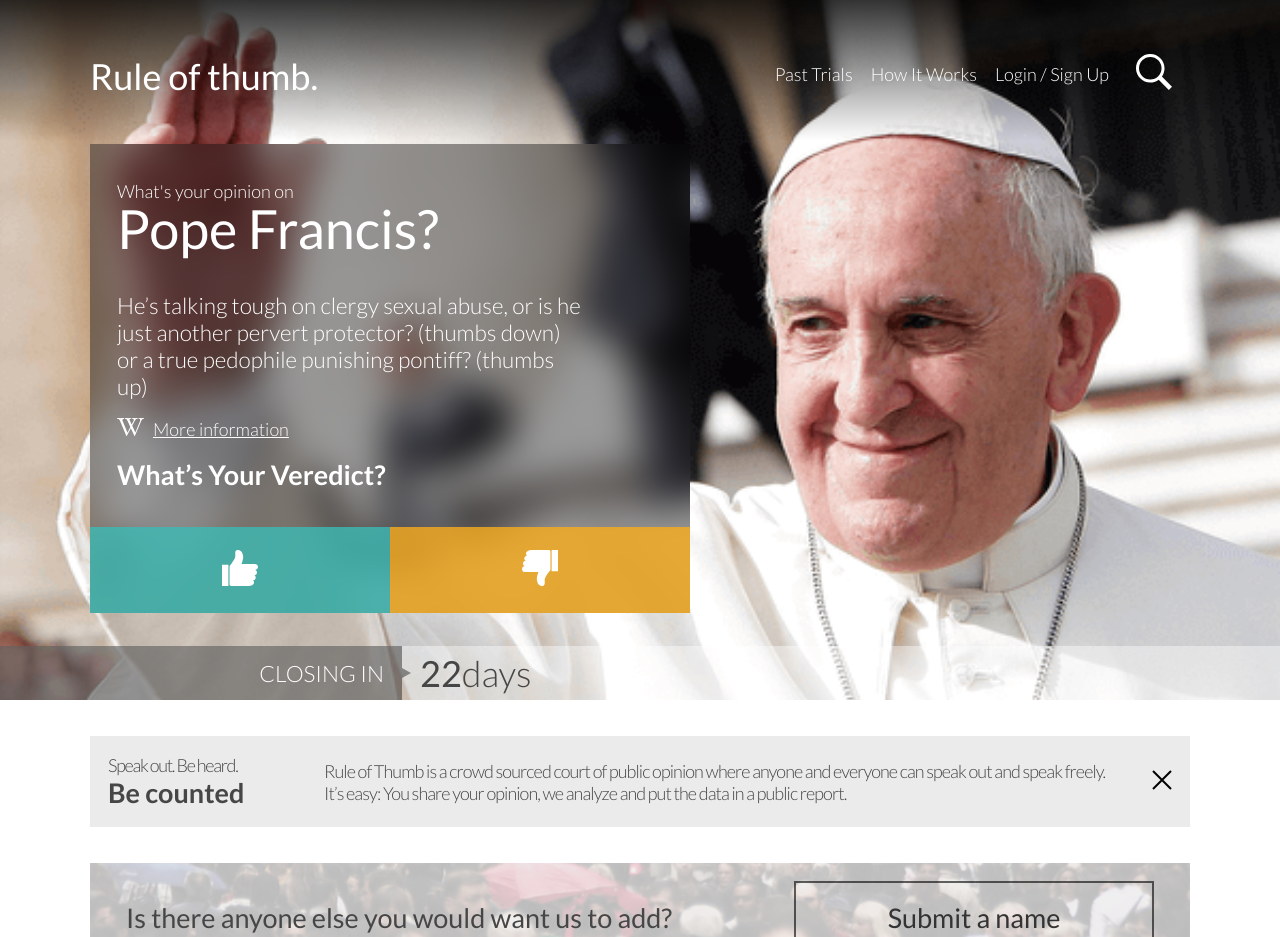
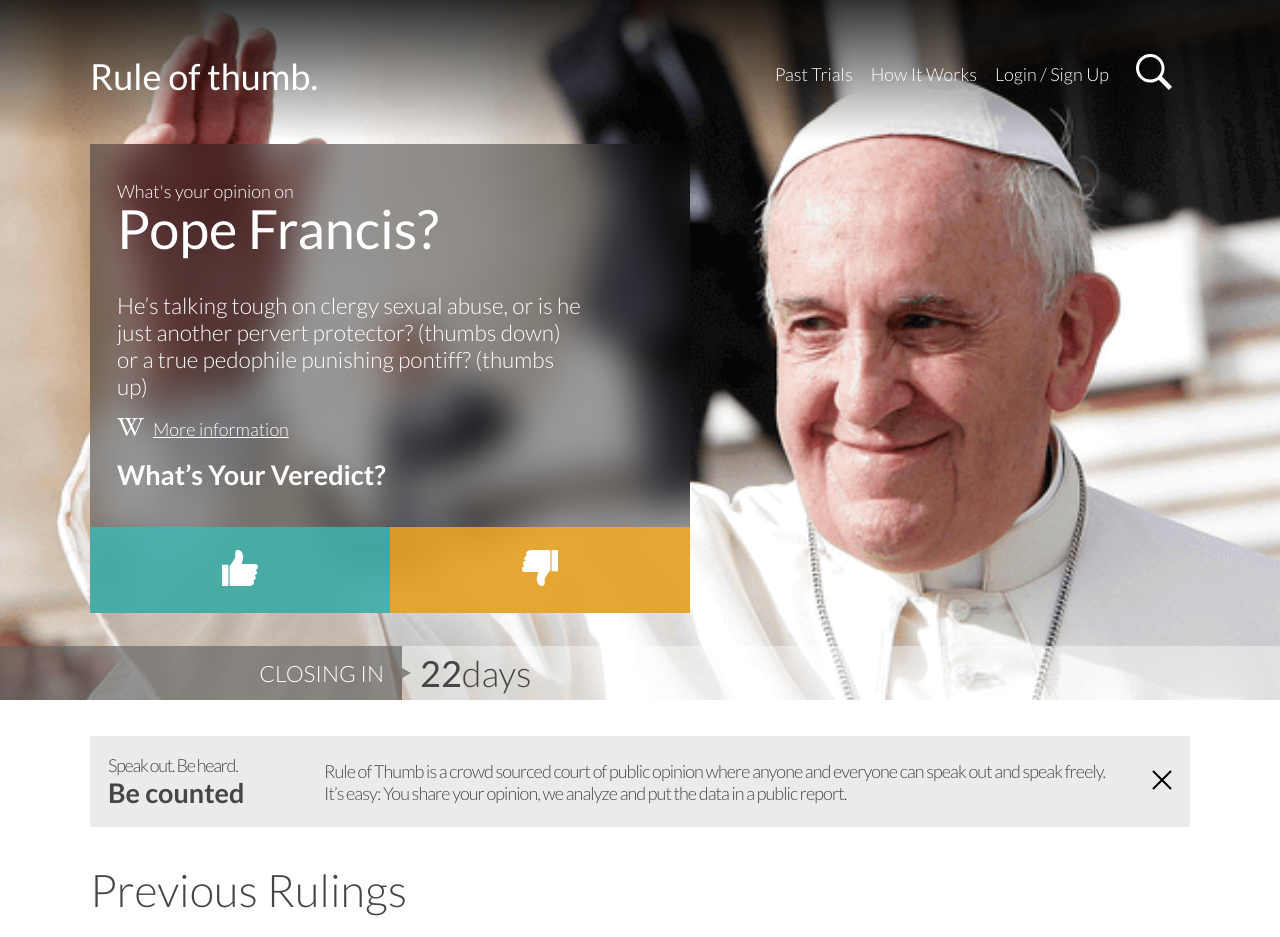
Before and after one commit to dannydj/rule-of-thumb, a React (Create React App) app: page / in a window 1280 px wide. Shown: the top 937 px of the page. Built offline with nearby package versions, Linux system fonts and the light colour scheme.

Commit message:
Cards container component was created

```diff
--- a/src/App.tsx
+++ b/src/App.tsx
@@ -1,6 +1,6 @@
 import React from 'react'
 import { Helmet } from 'react-helmet'
-import { BottomBanner, Footer, Header, Navbar, TopBanner } from './components'
+import { BottomBanner, CardsContainer, Footer, Header, Navbar, TopBanner } from './components'
 import './css/main.css'
 
 function App() {
@@ -18,7 +18,9 @@
         <Header />
         <div className="max-centered">
           <TopBanner />
-          <main role="main"></main>
+          <main role="main">
+            <CardsContainer />
+          </main>
           <BottomBanner />
           <hr role="separator" />
           <Footer />
--- /dev/null
+++ b/src/components/CardsContainer/index.tsx
@@ -0,0 +1,13 @@
+import React from 'react'
+import './styles.css'
+import { default as data } from '../../assets/data.json'
+
+export default function CardsContainer(): JSX.Element {
+  const characters = data.data
+
+  return (
+    <div>
+      <div className="title">Previous Rulings</div>
+    </div>
+  )
+}
--- /dev/null
+++ b/src/components/CardsContainer/styles.css
@@ -0,0 +1,20 @@
+.title {
+  color: #464646;
+  font-weight: 300;
+  font-size: 24px;
+  line-height: 29px;
+}
+
+@media (min-width: 768px) {
+  .title {
+    font-size: 29px;
+    line-height: 34px;
+  }
+}
+
+@media (min-width: 1100px) {
+  .title {
+    font-size: 45px;
+    line-height: 54px;
+  }
+}
--- a/src/components/index.ts
+++ b/src/components/index.ts
@@ -1,4 +1,5 @@
 export { default as BottomBanner } from './BottomBanner'
+export { default as CardsContainer } from './CardsContainer'
 export { default as Footer } from './Footer'
 export { default as Header } from './Header'
 export { default as Navbar } from './Navbar'
--- /dev/null
+++ b/src/types/Character.ts
@@ -0,0 +1,6 @@
+export default interface Character {
+  name: string
+  description: string
+  category: string
+  picture: string
+}
```
